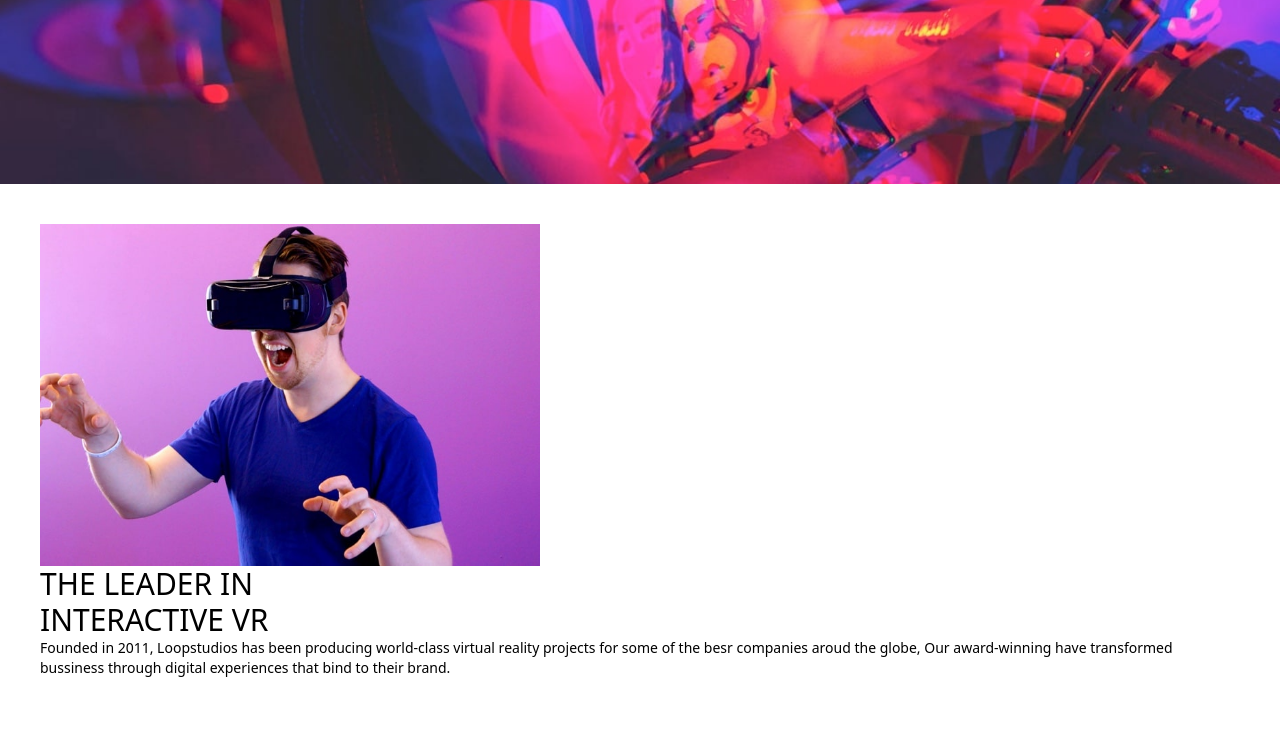
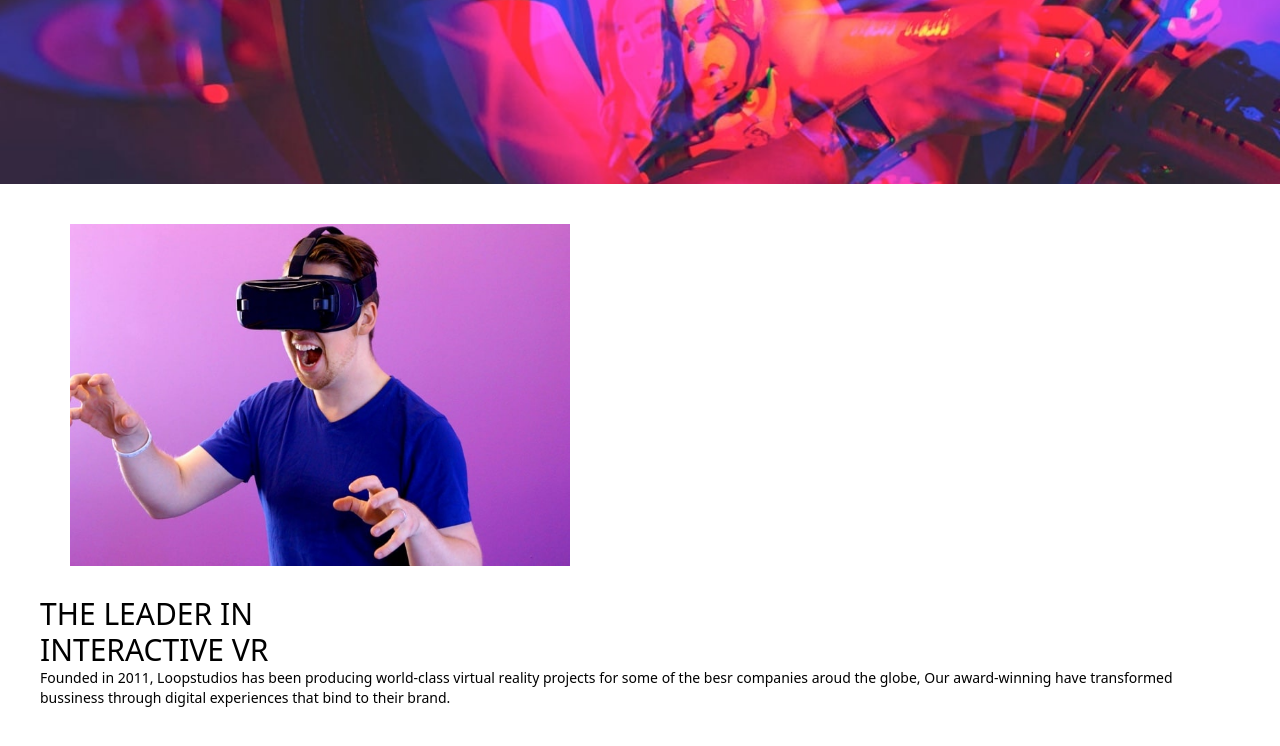
Before and after one commit to Victor645/Loops, a website: page public/index.html in a window 1280 px wide. Shown: the part 376-1122 px from the top of the page. Before the commit the page ends 1094 px from the top, so only its background shows below. Drawn offline with Linux system fonts and the light colour scheme.

Commit message:
Loopstudio website update

```diff
--- a/public/index.html
+++ b/public/index.html
@@ -31,10 +31,10 @@
     </header>
 
         <section class="m-[40px]">
-            <div class="m-auto absoulte ">
+            <div class="m-[30px] relative">
                 <img src="./images/image-interactive.jpg" alt="" class="max-w-[500px]">
             </div>
-            <div>
+            <div class="w-[90px] absolute left-4">
                 <h1 class="font-thin text-3xl font-Josefin Sans">THE LEADER IN <br> INTERACTIVE VR</h1>
                 <p class="font-Josefin Sans text-sm ">Founded in 2011, Loopstudios has been producing world-class virtual reality
                     projects for some of the besr companies aroud the globe, Our award-winning
```
